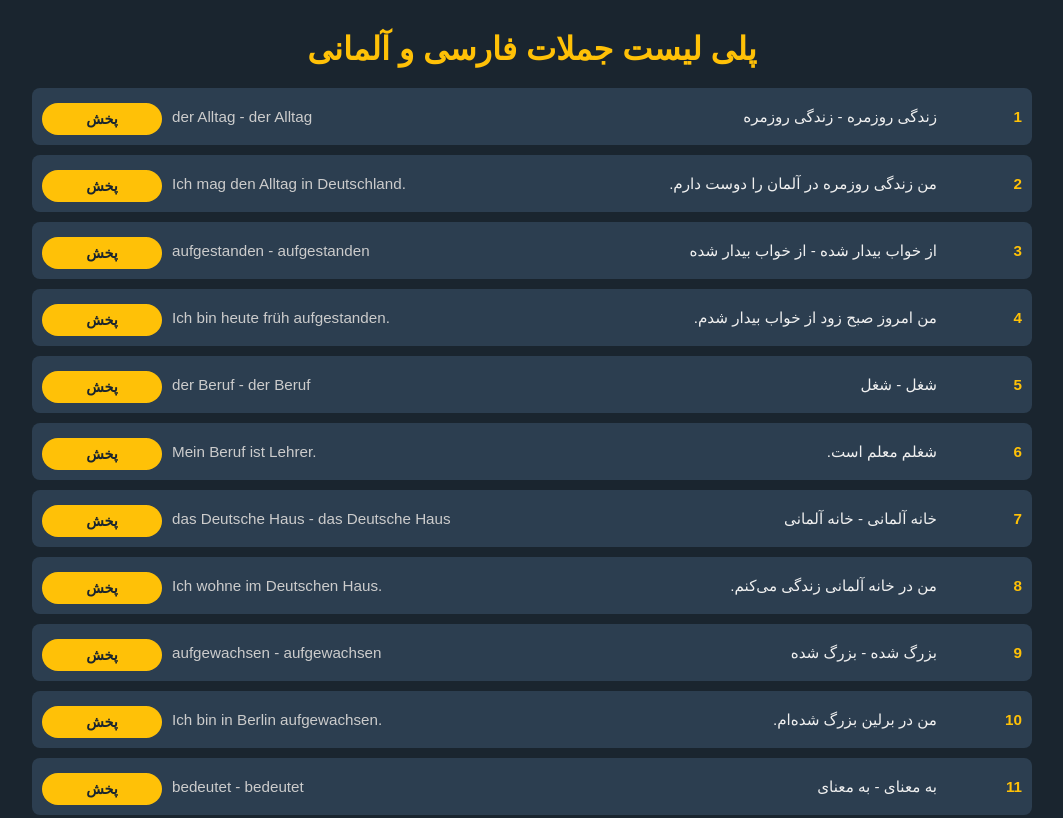
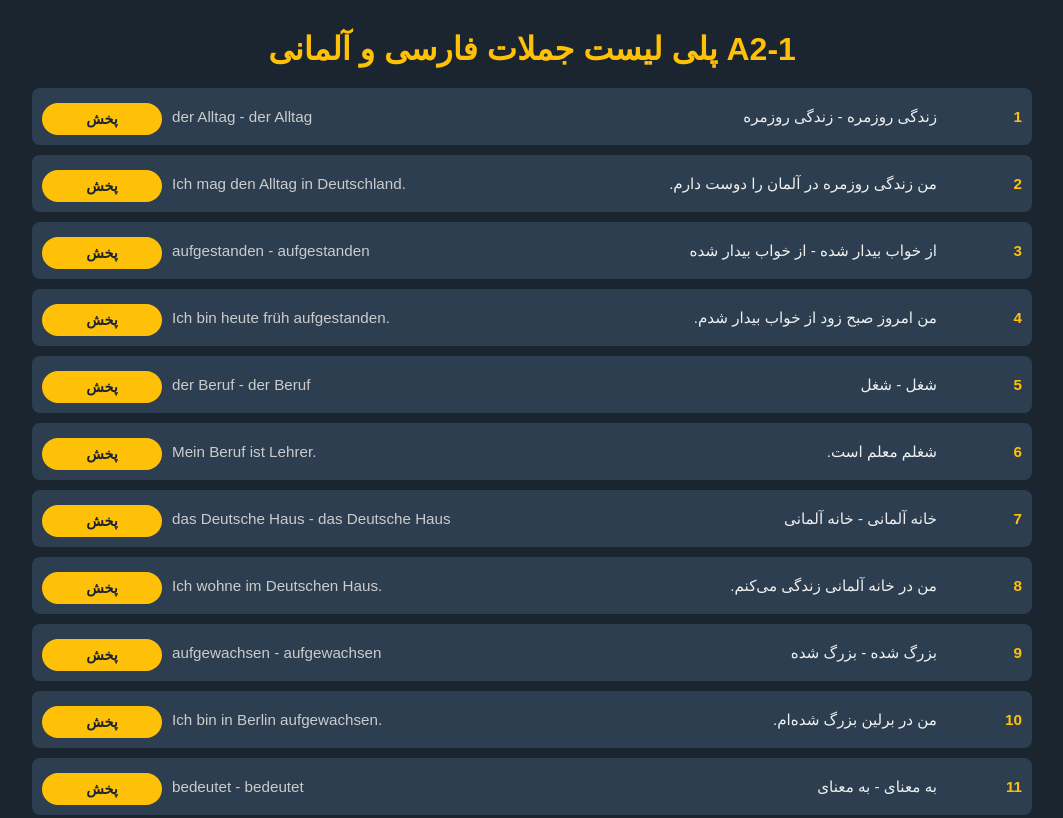
Before and after one commit to MehdiShokri985/Worter-A2.1, a plain HTML site: page index.html in a window 1280 px wide. Shown: the top 818 px of the page, without its empty margins (108-1171 px from the left). Drawn offline with Linux system fonts and the light colour scheme; a web font is replaced by a local one.

Commit message:
Update index.html

```diff
--- a/index.html
+++ b/index.html
@@ -166,7 +166,7 @@
 </head>
 <body>
     <div class="container">
-        <h1>پلی لیست جملات فارسی و آلمانی</h1>
+        <h1>A2-1 پلی لیست جملات فارسی و آلمانی</h1>
         <div class="playlist" id="playlist">
             <!-- Rows will be populated by JavaScript -->
         </div>
```
